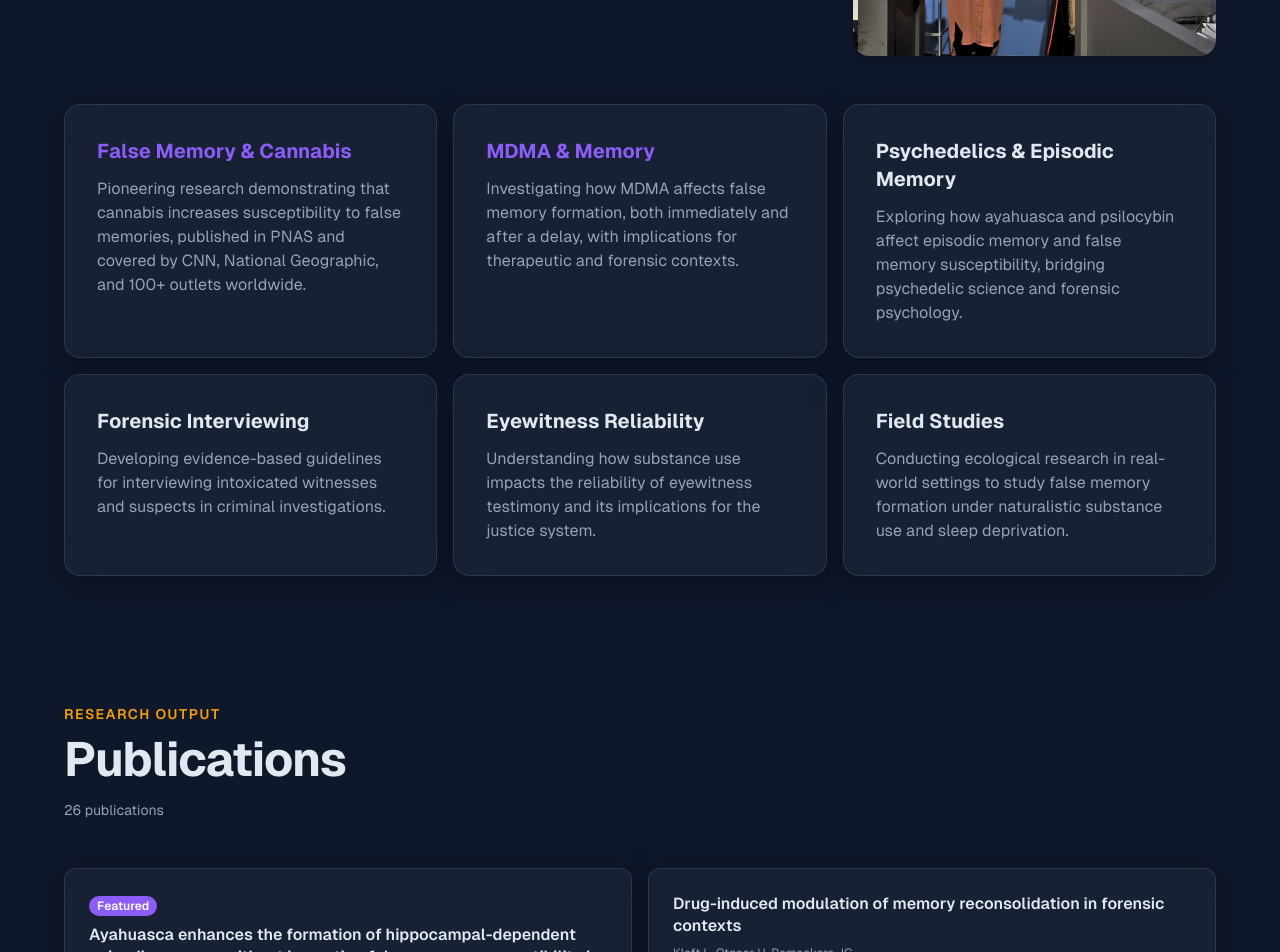
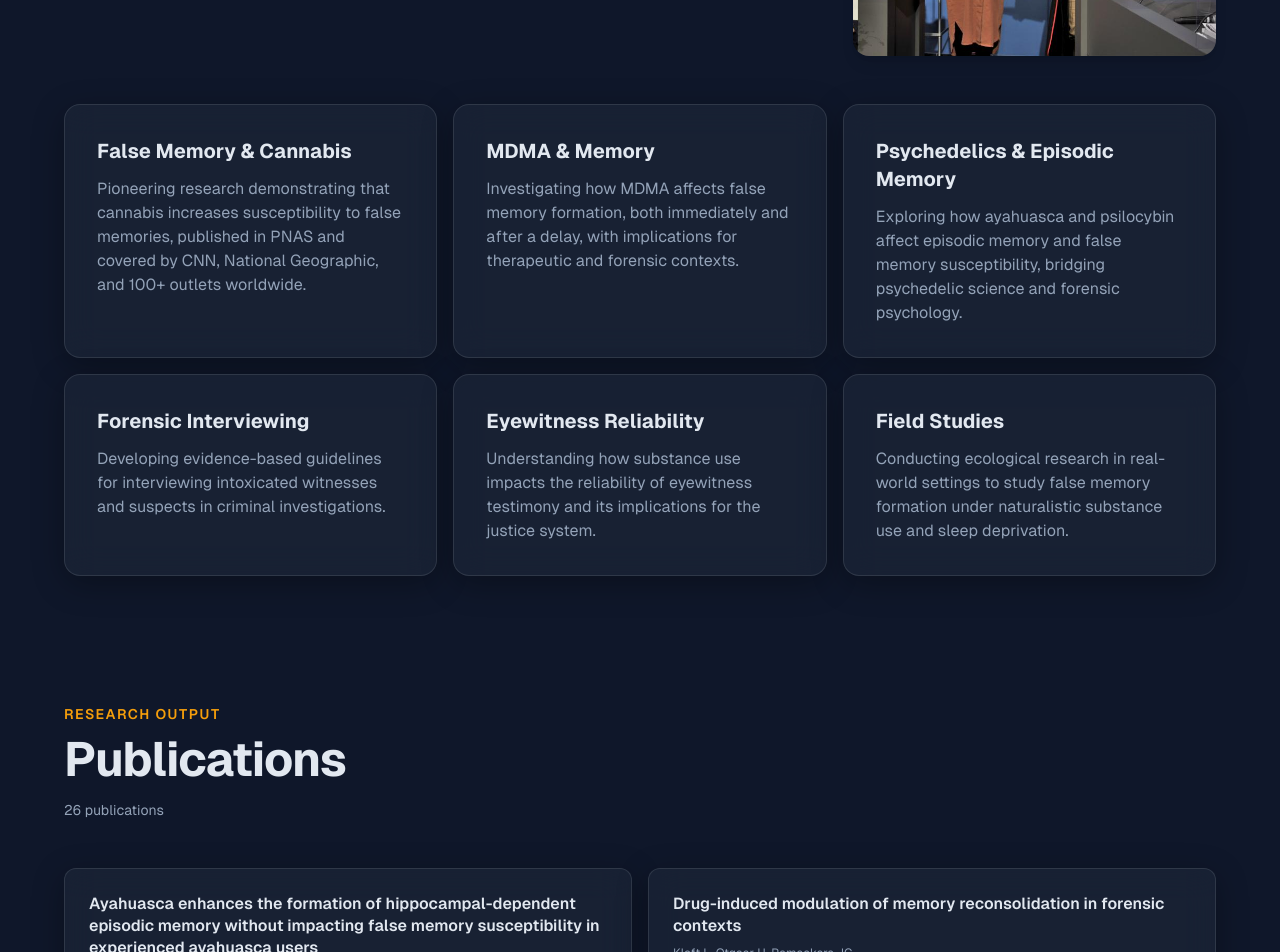
Before and after one commit to jheller1212/websitelilikloftheller, a Next.js app: page / in a window 1280 px wide. Shown: the part 1740-2692 px from the top of the page. Built offline with nearby package versions, Linux system fonts and the light colour scheme.

Commit message:
Remove purple accent from About cards, remove Featured badge from publications

```diff
--- a/src/components/About.tsx
+++ b/src/components/About.tsx
@@ -6,8 +6,8 @@ import { useScrollAnimation } from "@/hooks/useScrollAnimation";
 import { useI18n } from "@/lib/i18n";
 
 const bentoCards = [
-  { area: "a", titleKey: "bento.a.title", descKey: "bento.a.desc", accent: true },
-  { area: "b", titleKey: "bento.b.title", descKey: "bento.b.desc", accent: true },
+  { area: "a", titleKey: "bento.a.title", descKey: "bento.a.desc" },
+  { area: "b", titleKey: "bento.b.title", descKey: "bento.b.desc" },
   { area: "c", titleKey: "bento.c.title", descKey: "bento.c.desc" },
   { area: "d", titleKey: "bento.d.title", descKey: "bento.d.desc" },
   { area: "e", titleKey: "bento.e.title", descKey: "bento.e.desc" },
@@ -149,7 +149,7 @@ export default function About() {
                 <h3
                   className="text-lg sm:text-xl font-bold mb-3"
                   style={{
-                    color: item.accent ? "var(--color-accent)" : "var(--color-text)",
+                    color: "var(--color-text)",
                   }}
                 >
                   {t(item.titleKey)}
--- a/src/components/Publications.tsx
+++ b/src/components/Publications.tsx
@@ -72,15 +72,7 @@ export default function Publications() {
                   visible: { opacity: 1, y: 0, transition: { duration: 0.5 } },
                 }}
               >
-                {pub.featured && (
-                  <span
-                    className="inline-block text-xs font-semibold px-2 py-0.5 rounded-full mb-2"
-                    style={{ backgroundColor: "var(--color-accent)", color: "#fff" }}
-                  >
-                    {t("pub.featured")}
-                  </span>
-                )}
-                <h3
+<h3
                   className="font-semibold mb-2 leading-snug group-hover:underline decoration-1 underline-offset-4"
                   style={{ color: "var(--color-text)" }}
                 >
```
